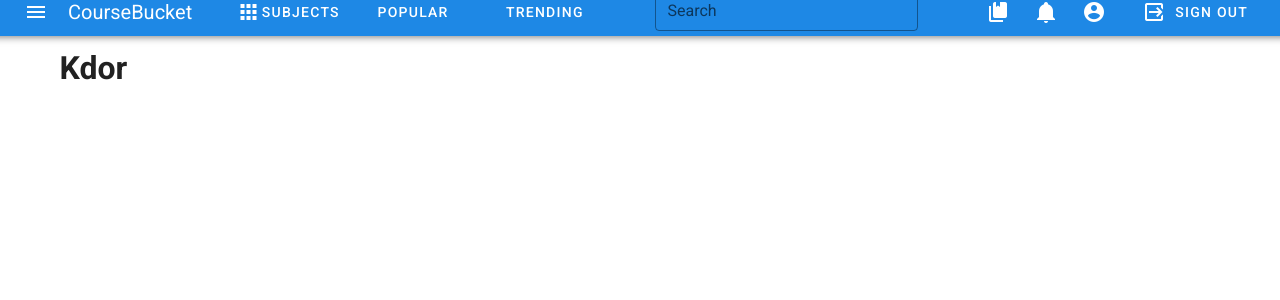
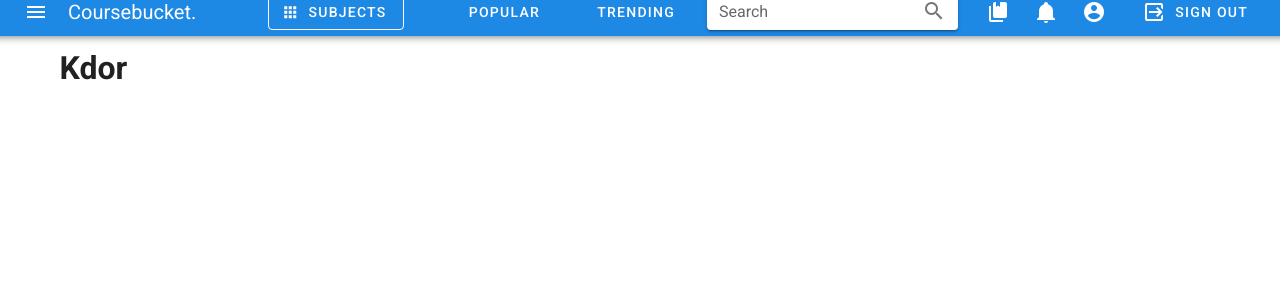
Before and after one commit to lychunvira18/coursebucket, a Vue app: page / in a window 1280 px wide. Shown: the top 300 px of the page. Built offline with nearby package versions, Linux system fonts and the light colour scheme.

Commit message:
restructured the structure of the project and added minor changes

```diff
--- a/src/layouts/NavigationBar.vue
+++ b/src/layouts/NavigationBar.vue
@@ -6,10 +6,10 @@
           <v-icon color="white">mdi-menu</v-icon>
         </v-btn>
 
-        <v-toolbar-title class="mr-12">CourseBucket </v-toolbar-title>
+        <v-toolbar-title class="mr-12">Coursebucket. </v-toolbar-title>
 
-        <v-btn color="white" class="mx-6" icon>
-          <v-icon>mdi-apps</v-icon> Subjects</v-btn
+        <v-btn color="white" class="mx-6" outlined>
+          <v-icon left>mdi-apps</v-icon> Subjects</v-btn
         >
         <v-btn text color="white" class="mx-6">Popular</v-btn>
 
@@ -19,9 +19,9 @@
           label="Search"
           color="white"
           class="mt-6"
-          outlined
+          append-icon="mdi-magnify"
+          solo
           dense
-          flat
         />
         <v-spacer></v-spacer>
 
--- a/src/router/index.js
+++ b/src/router/index.js
@@ -1,7 +1,7 @@
 import Vue from "vue";
 import VueRouter from "vue-router";
-import Login from "../views/loginForm";
-import Confirm from "../views/Confirmation";
+import Login from "../views/Login";
+import Confirm from "../views/LoginConfirm";
 import Home from "../views/Home"
 
 Vue.use(VueRouter);
@@ -9,17 +9,17 @@ Vue.use(VueRouter);
 const routes = [
   {
     path: "/",
-    name: "home",
+    name: "Home",
     component: Home
   },
   {
     path: "/login",
-    name: "login",
+    name: "Login",
     component: Login
   },
   {
-    path: "/confirmation",
-    name: "confirmation",
+    path: "/login/LoginConfirm",
+    name: "LoginConfirm",
     component: Confirm
   }
 ];
--- a/src/views/loginForm.vue
+++ b/src/views/Login.vue
@@ -16,14 +16,14 @@
         <v-tabs-items v-model="tab" class="mt-5">
           <v-tab-item>
             <v-layout justify-center>
-              <login />
+              <Login />>
             </v-layout>
           </v-tab-item>
 
           <!-- Register Form -->
           <v-tab-item>
             <v-layout justify-center>
-              <register />
+              <Register />
             </v-layout>
           </v-tab-item>
         </v-tabs-items>
@@ -33,15 +33,14 @@
 </template>
 
 <script>
-import register from "../components/Register";
-import login from "../components/Login";
+import Register from "../components/Login/Register";
+import Login from "../components/Login/Login";
 export default {
   data: () => ({
     tab: null
   }),
   components: {
-    login,
-    register
+    Login, Register
   }
 };
 </script>
```
Also changed, not shown: src/components/Login/Login.vue (renamed from src/components/Login.vue), src/components/Login/Register.vue (renamed from src/components/Register.vue), src/views/LoginConfirm.vue (renamed from src/views/Confirmation.vue).
